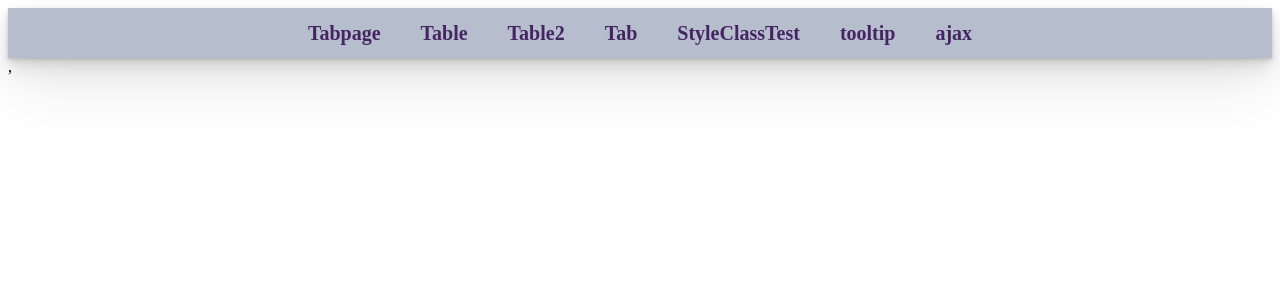
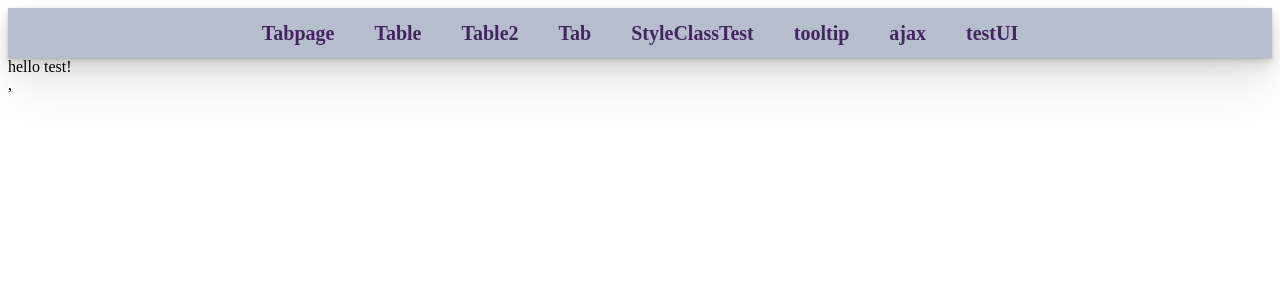
Before and after one commit to leejanghe/React_Practice, a React (Create React App) app in the folder client/: page /test17 in a window 1280 px wide. Shown: the top 300 px of the page. Built offline with nearby package versions, Linux system fonts and the light colour scheme.

Commit message:
setting UI

```diff
--- a/client/src/App.js
+++ b/client/src/App.js
@@ -18,6 +18,7 @@ import Reduxtest from './router/Reduxtest';
 import Detail from './components/redux/Detail';
 import Tooltip from './router/Tooltip';
 import Ajaxreq from './router/Ajaxreq';
+import StatusValue from './router/StatusValue';
 
 function App() {
   return (
@@ -78,6 +79,9 @@ function App() {
     <Routes>
       <Route path="test16" element={<Ajaxreq/>}/>
     </Routes>
+    <Routes>
+      <Route path="test17" element={<StatusValue/>}/>
+    </Routes>
     </Router>
   );
 }
--- a/client/src/components/Navbar.js
+++ b/client/src/components/Navbar.js
@@ -48,6 +48,7 @@ function Navbar() {
              {/* <Link to="/test14">Redux test</Link> */}
              <Link to="/test15">tooltip</Link>
              <Link to="/test16">ajax</Link>
+             <Link to="/test17">testUI</Link>
         </HeaderTag>
     )
 }
--- a/client/src/router/Ajaxreq.js
+++ b/client/src/router/Ajaxreq.js
@@ -28,8 +28,9 @@ function Ajaxreq() {
                 }).catch(function (error) {
                     console.log(1,error);
                 })
+        }
 
-        }
+
 
     return (
         <div>
--- /dev/null
+++ b/client/src/router/StatusValue.js
@@ -0,0 +1,11 @@
+import React from 'react'
+
+function StatusValue() {
+    return (
+        <div>
+            hello test!
+        </div>
+    )
+}
+
+export default StatusValue
```
